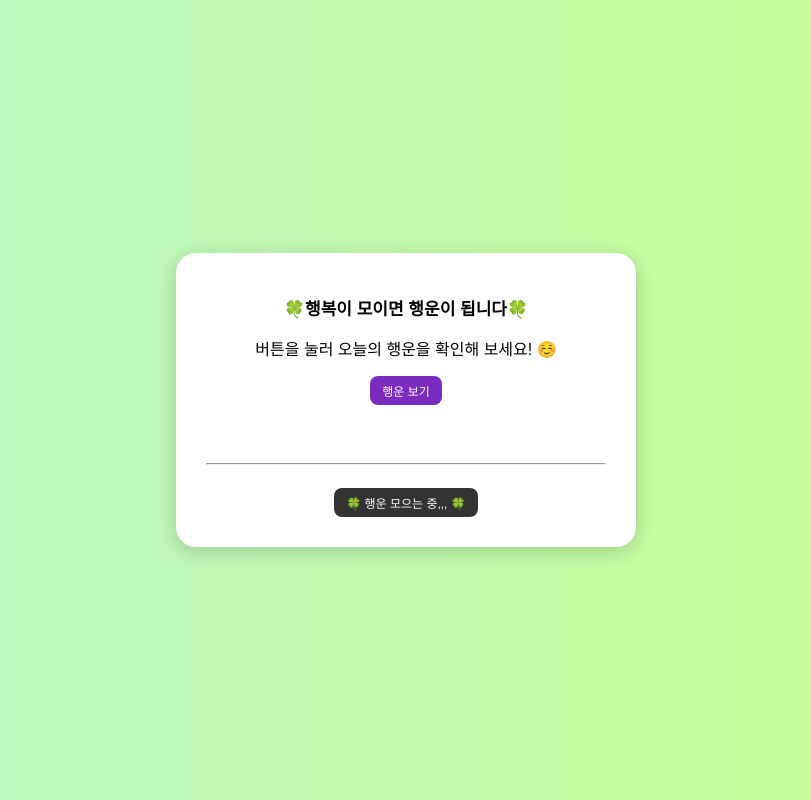
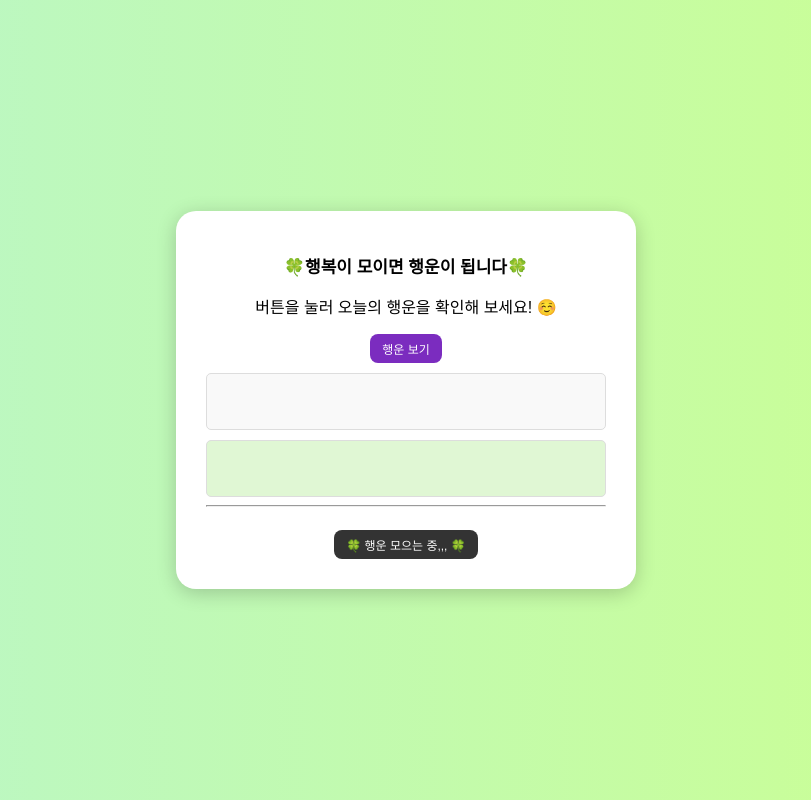
Before and after one commit to dldpthf021/Lucky-is-always-with-you, a plain HTML site: page index.html in a window 1280 px wide. Shown: the whole page, without its empty margins (234-1045 px from the left). Drawn offline with Linux system fonts and the light colour scheme.

Commit message:
Update index.html

```diff
--- a/index.html
+++ b/index.html
@@ -5,14 +5,30 @@
   <meta name="viewport" content="width=device-width, initial-scale=1.0" />
   <title>Lucky is always with us</title>
   <link rel="stylesheet" href="style.css" />
+  <style>
+    .result {
+      border: 1px solid #ddd;
+      padding: 10px;
+      margin-top: 10px;
+      border-radius: 5px;
+      background-color: #f9f9f9;
+    }
+
+    #recommendation-result {
+      background-color: #e0f7d4; /* 연두색 배경 */
+    }
+  </style>
 </head>
 <body>
   <div class="container">
     <h1>🍀행복이 모이면 행운이 됩니다🍀</h1>
     <p>버튼을 눌러 오늘의 행운을 확인해 보세요! ☺️</p>
+
     <button id="fortune-btn">행운 보기</button>
     <button id="recommendation-btn" style="display:none;">How to be Happy ☘️</button>
+
     <div id="fortune-result" class="result"></div>
+    <div id="recommendation-result" class="result"></div>
 
     <hr />
 
```
